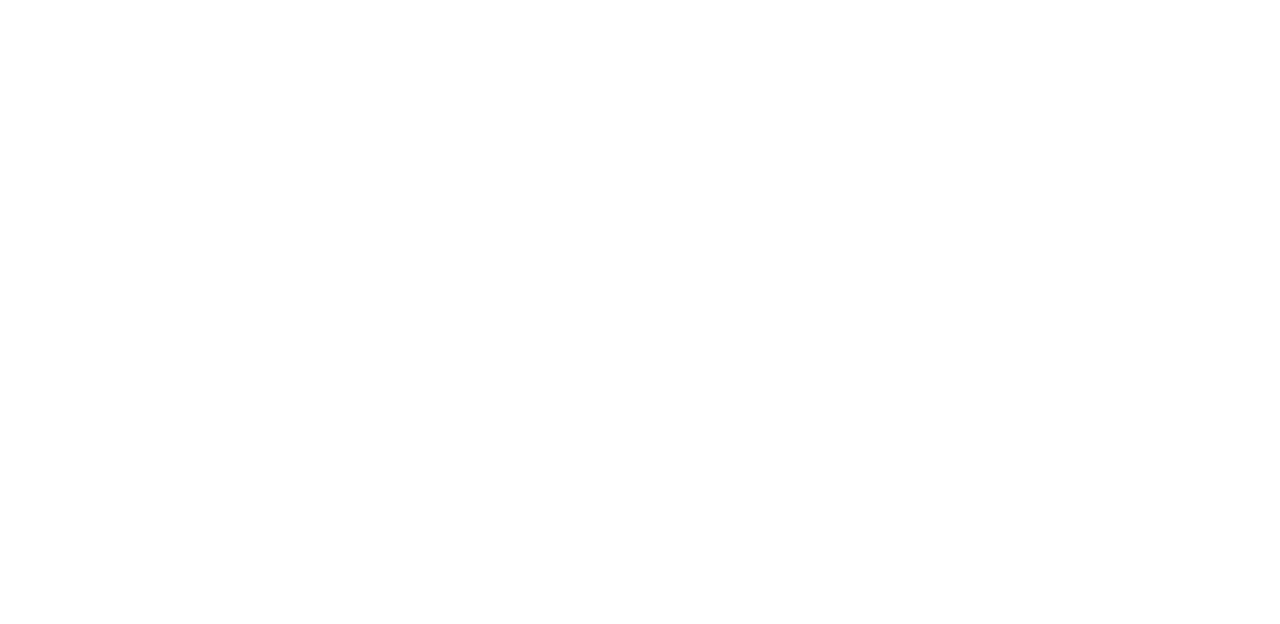
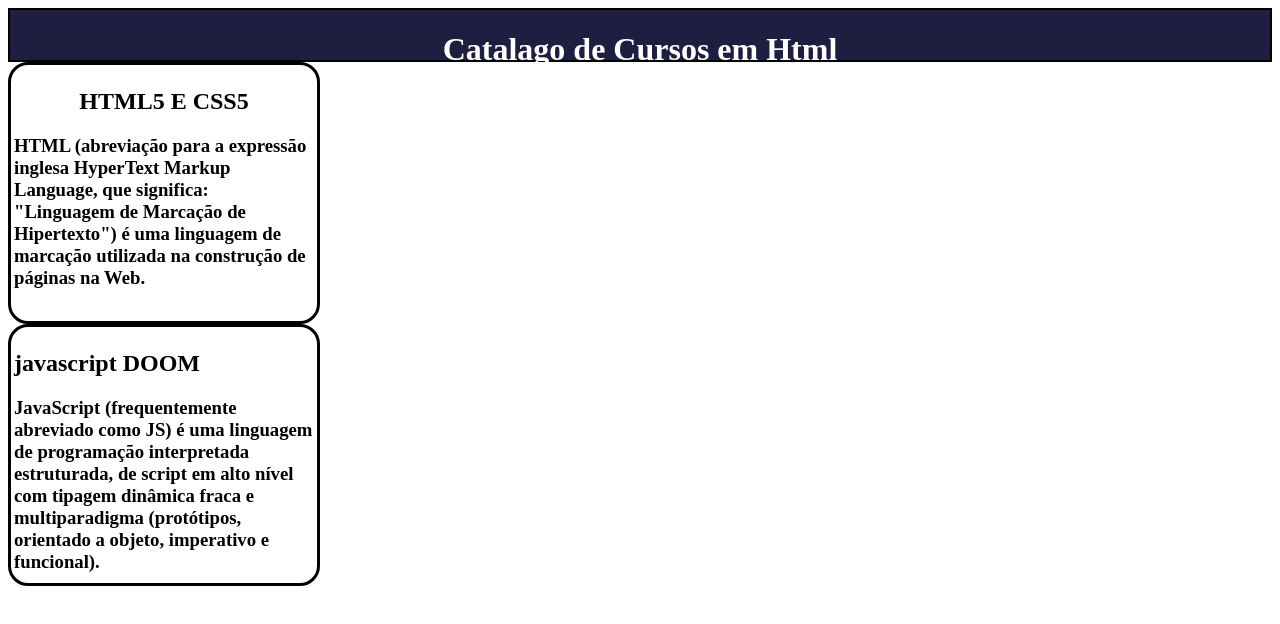
Before and after one commit to robsondeive-collab/dia-24-11, a plain HTML site: page index.html in a window 1280 px wide. Drawn offline with Linux system fonts and the light colour scheme.

Commit message:
atualizei o arquivo

```diff
--- /dev/null
+++ b/externo.css
@@ -0,0 +1,22 @@
+#titulo{
+    background-color:#1D1E40 ;
+    border:2px solid black;
+color:white;
+text-align: center;
+height:50px;
+
+}
+#html{
+    border: 3px solid black;
+    border-radius:20px;
+   padding: 3px;
+   width:300px;
+   height: 250px;
+}
+#java{
+    border: 3px solid black;
+    border-radius:20px;
+   padding: 3px;
+   width:300px;
+   height: 250px;
+}
--- a/index.html
+++ b/index.html
@@ -1,8 +1,22 @@
 <!DOCTYPE html>
-<html>
-    <head>
-        <body>
-
-        </body>
-    </head>
+<html lang="en">
+<head>
+    <meta charset="UTF-8">
+    <meta name="viewport" content="width=device-width, initial-scale=1.0">
+    <title>Document</title>
+<link rel="stylesheet" href="externo.css">
+</head>
+<body>
+    <div id="titulo" text="white">
+    <h1>Catalago de Cursos em Html</h1>
+    </div>
+    <div id="html">
+        <h2 align="center">HTML5 E CSS5</h2>
+        <h3>HTML (abreviação para a expressão inglesa HyperText Markup Language, que significa: "Linguagem de Marcação de Hipertexto") é uma linguagem de marcação utilizada na construção de páginas na Web.</h3>
+    </div>
+    <div id="java">
+        <h2>javascript DOOM</h2>
+        <h3>JavaScript (frequentemente abreviado como JS) é uma linguagem de programação interpretada estruturada, de script em alto nível com tipagem dinâmica fraca e multiparadigma (protótipos, orientado a objeto, imperativo e funcional).</h3>
+    </div>
+</body>
 </html>
```
